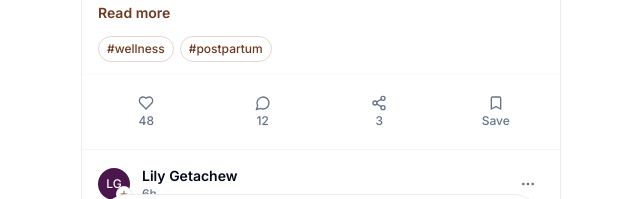
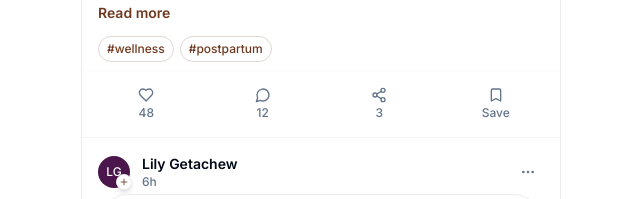
Before and after one commit to ELinkGraphics/nest-app-creation-73-backup-77962, a React (Vite) app: page / in a window 1280 px wide. Shown: the part 538-737 px from the top of the page, without its empty margins (319-959 px from the left). Built offline with nearby package versions, Linux system fonts and the light colour scheme.

Commit message:
Reduce spacing in post sections

```diff
--- a/src/components/PostCard.tsx
+++ b/src/components/PostCard.tsx
@@ -225,7 +225,7 @@ const PostCard: React.FC<PostCardProps> = ({ post }) => {
         )}
       </div>
 
-      <footer className="px-2 py-3 grid grid-cols-4 gap-1 border-t border-gray-50 mt-3">
+      <footer className="px-2 py-2 grid grid-cols-4 gap-1 border-t border-gray-50 mt-2">
         <ActionButton
           active={liked}
           onClick={() => setLiked(!liked)}
```
